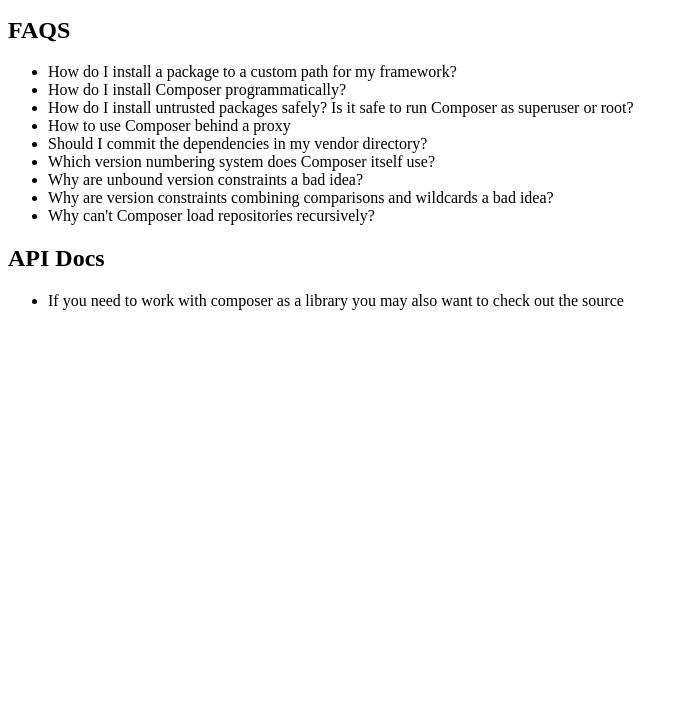
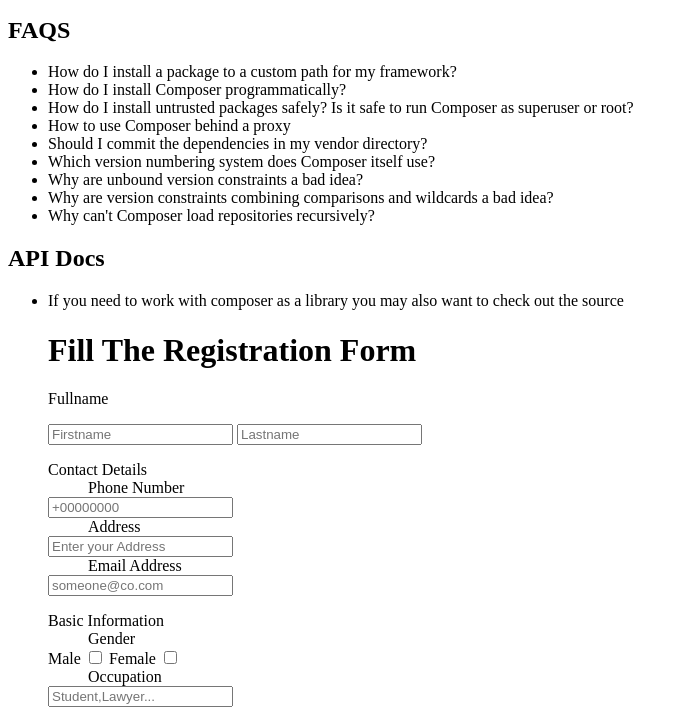
Before and after one commit to AtimJohn/LT-Force, a plain HTML site: page index.html in a window 1280 px wide. Shown: the part 827-1550 px from the top of the page, without its empty margins (0-688 px from the left). Before the commit the page ends 1153 px from the top, so only its background shows below. Drawn offline with Linux system fonts and the light colour scheme.

Commit message:
Add files via upload
With Form

```diff
--- a/index.html
+++ b/index.html
@@ -71,6 +71,32 @@
     <h2>API Docs</h2>
     <ul>
         <li>If you need to work with composer as a library you may also want to check out the source</li>
+<h1>Fill The Registration Form</h1>
+<form action="">
+    <p>Fullname</p>
+    <input type="text" placeholder="Firstname"/>
+    <input type="text" placeholder="Lastname"/> <br>
+    <dl>
+    <dt>Contact Details</dt>
+    <dd>Phone Number</dd>
+    <input type="number" placeholder="+00000000"/><br>
+    <dd>Address</dd>
+    <input type="text" placeholder="Enter your Address"/> <br>
+    <dd>Email Address</dd>
+    <input type="email" placeholder="someone@co.com"/> <br>
+    </dl>
+    <dl>
+    <dt>Basic Information</dt>
+    <dd>Gender</dd>
+    <span>Male</span>
+    <input type="checkbox" value="M"/>
+    <span>Female</span>
+    <input type="checkbox" value="F"/>
+    <dd>Occupation</dd>
+    <input type="text" placeholder="Student,Lawyer..."/> <br>
+    </dl>
 
+
+</form>
 </body>
 </html>
```
